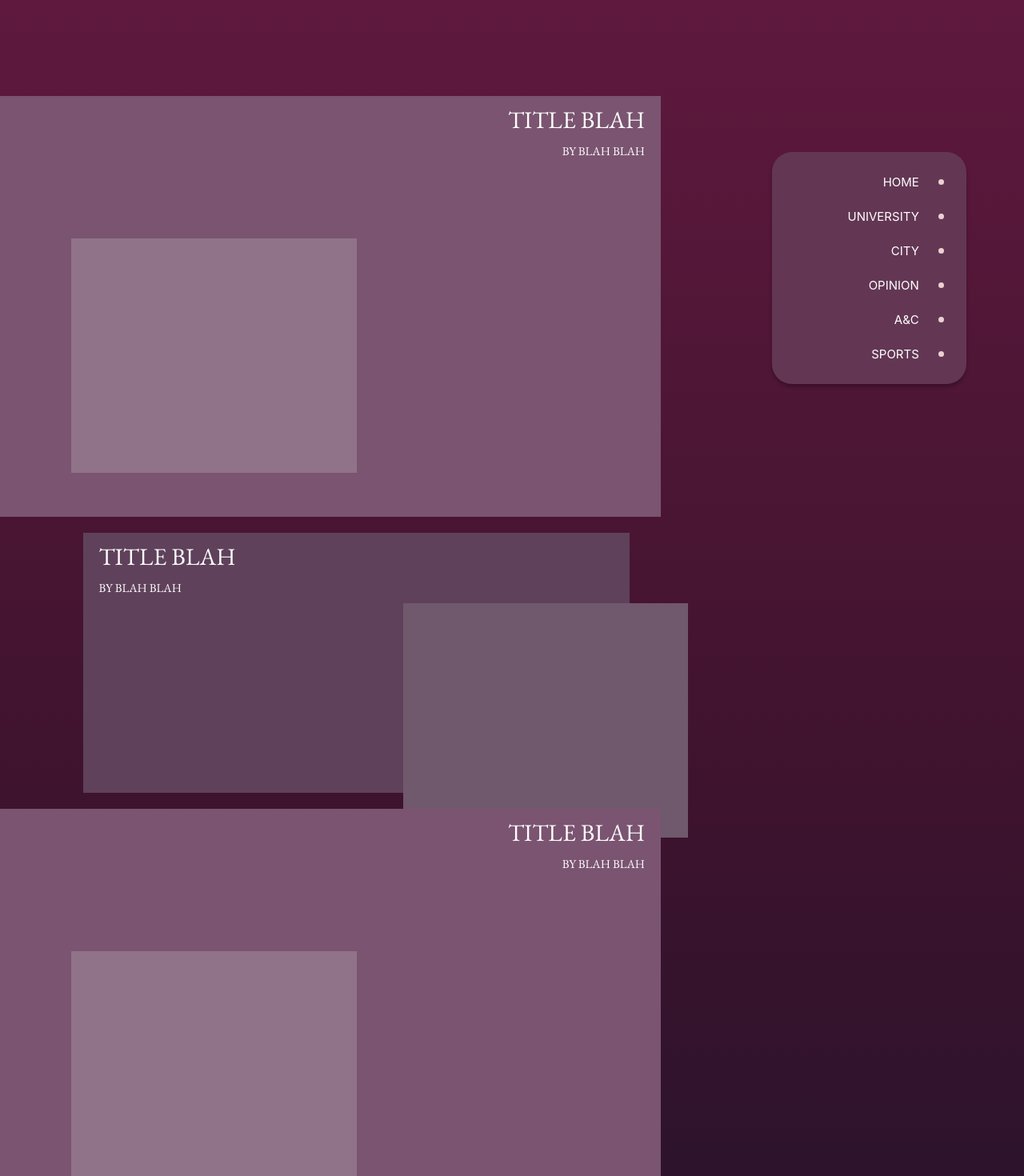
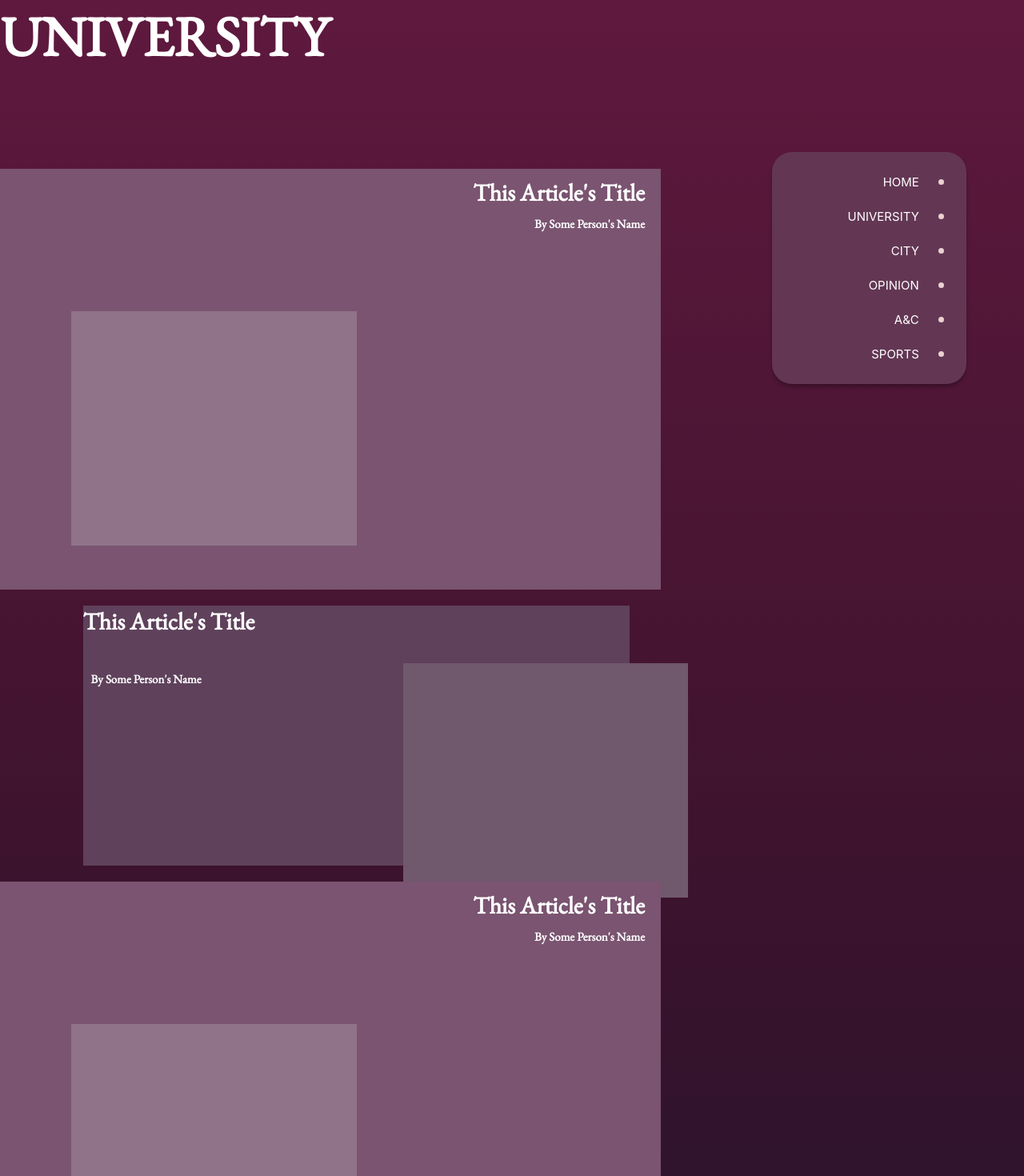
Before and after one commit to spectatorpublishing/bhm2023, a React (Create React App) app: page /sports in a window 1280 px wide. Shown: the top 1470 px of the page at 80% size. Built offline with nearby package versions, Linux system fonts and the light colour scheme; a web font is replaced by a local one.

Commit message:
added the header and header title

```diff
--- a/src/containers/Section.js
+++ b/src/containers/Section.js
@@ -7,6 +7,27 @@ const Container = styled.div` // container for all components
     width: 100vw;
     background: linear-gradient(#5F193E, #3F132e, #1D132b);
 `;
+
+const HeaderDiv = styled.div`
+    color: white;
+    font-family: EB Garamond;
+    font-size: 70px;
+    font-weight: 600;
+    line-height: 91px;
+    letter-spacing: 0em;
+    text-align: left;
+`;
+
+const Header = styled.div`
+    font-family: 'EB Garamond';
+    font-style: normal;
+    font-weight: 600;
+    font-size: 70px;
+    line-height: 91px;
+    text-transform: capitalize;
+`;
+
+
 const AllRectangles = styled.div`
   display: flex;
   flex-direction: column;
@@ -49,7 +70,6 @@ const LittleRectangle1 = styled.div`
 
 `;
 
-
 const Rectangle2 = styled(Rectangle)`
     background-color: #5F415B;
     height: 325px;
@@ -71,7 +91,6 @@ const LittleRectangle2 = styled.div`
     border-radius: 0px;
     align-items: center;
     margin-left: 400px;
-    /* margin-bottom: 1000px; */
 `;
 
 const ArticleInfo1= styled.div`
@@ -80,6 +99,8 @@ const ArticleInfo1= styled.div`
     margin: 10px;
     font-family: 'EB Garamond';
     text-transform: capitalize;
+    font-weight: 600;
+    position: relative;
 `;
 const ArticleInfoTitle1 = styled(ArticleInfo1)`
     font-size: 30px;
@@ -93,9 +114,14 @@ const ArticleInfoAuthor1 = styled(ArticleInfo1)`
 const ArticleInfo2= styled.div`
     text-align: left;
     color: white;
-    margin: 10px;
     font-family: 'EB Garamond';
+    font-weight: 600;
     text-transform: capitalize;
+    height: 72px;
+    width: 393px;
+    left: 0px;
+    top: 40px;
+
 `;
 const ArticleInfoTitle2 = styled(ArticleInfo2)`
     font-size: 30px;
@@ -110,52 +136,21 @@ const Section = () => {
     return (
         <Container id = "section">
             <NavBar isSection/>
-            {/* <HeaderDiv><Header>UNIVERSITY</Header></HeaderDiv> */}
-            {/* <AllArticlesBox> */}
+            <HeaderDiv><Header>UNIVERSITY</Header></HeaderDiv>
             <AllRectangles>
-            <Rectangle1><ArticleInfo1><ArticleInfoTitle1>TITLE BLAH
-                </ArticleInfoTitle1><ArticleInfoAuthor1>BY BLAH BLAH</ArticleInfoAuthor1></ArticleInfo1><LittleRectangle1/></Rectangle1>
+            <Rectangle1><ArticleInfo1><ArticleInfoTitle1>This Article's Title
+                </ArticleInfoTitle1><ArticleInfoAuthor1>By Some Person's Name</ArticleInfoAuthor1></ArticleInfo1><LittleRectangle1/></Rectangle1>
 
 
-                <Rectangle2><ArticleInfo2><ArticleInfoTitle2>TITLE BLAH
-                </ArticleInfoTitle2><ArticleInfoAuthor2>BY BLAH BLAH</ArticleInfoAuthor2></ArticleInfo2><LittleRectangle2/></Rectangle2>
+                <Rectangle2><ArticleInfo2><ArticleInfoTitle2>This Article's Title
+                </ArticleInfoTitle2><ArticleInfoAuthor2>By Some Person's Name</ArticleInfoAuthor2></ArticleInfo2><LittleRectangle2/></Rectangle2>
 
 
-            <Rectangle1><ArticleInfo1><ArticleInfoTitle1>TITLE BLAH
-                </ArticleInfoTitle1><ArticleInfoAuthor1>BY BLAH BLAH</ArticleInfoAuthor1></ArticleInfo1><LittleRectangle1/></Rectangle1>
-
-
-                <Rectangle2><ArticleInfo2><ArticleInfoTitle2>TITLE BLAH
-                </ArticleInfoTitle2><ArticleInfoAuthor2>BY BLAH BLAH</ArticleInfoAuthor2></ArticleInfo2><LittleRectangle2/></Rectangle2>
-            {/* <Rectangle1 />
-            <Rectangle2 />
-            <Rectangle1 />
-            <Rectangle2 />
-            <Rectangle1 />
-            <Rectangle2 /> */}
+            <Rectangle1><ArticleInfo1><ArticleInfoTitle1>This Article's Title
+                </ArticleInfoTitle1><ArticleInfoAuthor1>By Some Person's Name</ArticleInfoAuthor1></ArticleInfo1><LittleRectangle1/></Rectangle1>
+                <Rectangle2><ArticleInfo2><ArticleInfoTitle2>This Article's Title
+                </ArticleInfoTitle2><ArticleInfoAuthor2>By Some Person's Name</ArticleInfoAuthor2></ArticleInfo2><LittleRectangle2/></Rectangle2>
             </AllRectangles>
-
-                {/* <ArticleInfo1>
-                    <BigBox1>
-                    <ArticleTitle>Title</ArticleTitle>
-                    <ArticleAuthor>By: Author</ArticleAuthor>
-                    <View1>
-                        <img src="https://www.history.com/.image/ar_16:9%2Cc_fill%2Ccs_srgb%2Cfl_progressive%2Cg_faces:center%2Cq_auto:good%2Cw_768/MTk0OTA1OTY4ODg1MTE0Mzky/hero-crop-gettyimages-459534214.jpg"></img>
-                    </View1>
-                    <LittleBox1>
-                    </LittleBox1></BigBox1>
-                </ArticleInfo1>
-
-                <ArticleInfo2>
-                    <BigBox2>
-                    <ArticleTitle>Title</ArticleTitle>
-                    <ArticleAuthor>By: Author</ArticleAuthor>
-                    <View2>
-                        <img src="https://www.history.com/.image/ar_16:9%2Cc_fill%2Ccs_srgb%2Cfl_progressive%2Cg_faces:center%2Cq_auto:good%2Cw_768/MTk0OTA1OTY4ODg1MTE0Mzky/hero-crop-gettyimages-459534214.jpg"></img>
-                    </View2>
-                        <LittleBox2></LittleBox2></BigBox2>
-                </ArticleInfo2> */}
-            {/* </AllArticlesBox> */}
         </Container>
     );
 };
```
